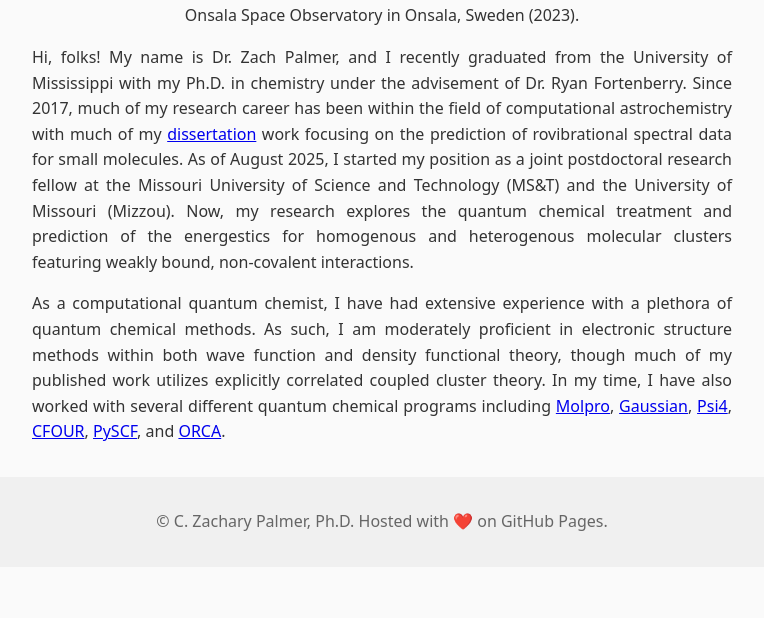
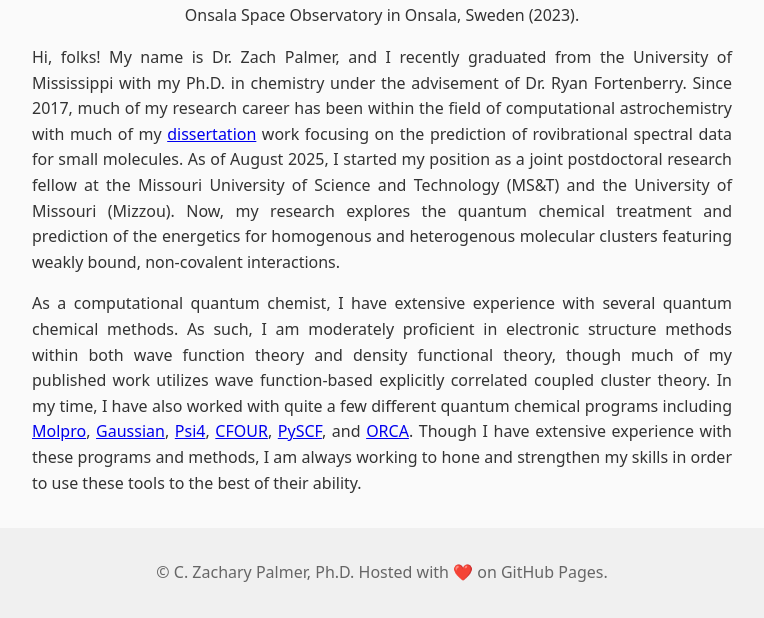
Before and after one commit to zpalmer618/zpalmer618.github.io, a Jekyll site: the page built from about.md, in a window 1280 px wide, cut to the strip 459-1077 px from the top of the page. Shown: the whole strip, without its empty margins (258-1022 px from the left). Built offline with Jekyll 4.4.1, drawn with Linux system fonts in a browser that asks for light colours; before the commit the page ends 1026 px from its top, so only the background shows below that.

Commit message:
updated about me

```diff
--- a/about.md
+++ b/about.md
@@ -14,11 +14,11 @@ title: About
 </div>
 
 <p style="text-align:justify;">
-Hi, folks! My name is Dr. Zach Palmer, and I recently graduated from the University of Mississippi with my Ph.D. in chemistry under the advisement of Dr. Ryan Fortenberry. Since 2017, much of my research career has been within the field of computational astrochemistry with much of my <a href="/pdfs/diss.pdf">dissertation</a> work focusing on the prediction of rovibrational spectral data for small molecules. As of August 2025, I started my position as a joint postdoctoral research fellow at the Missouri University of Science and Technology (MS&T) and the University of Missouri (Mizzou). Now, my research explores the quantum chemical treatment and prediction of the energestics for homogenous and heterogenous molecular clusters featuring weakly bound, non-covalent interactions.
+Hi, folks! My name is Dr. Zach Palmer, and I recently graduated from the University of Mississippi with my Ph.D. in chemistry under the advisement of Dr. Ryan Fortenberry. Since 2017, much of my research career has been within the field of computational astrochemistry with much of my <a href="/pdfs/diss.pdf">dissertation</a> work focusing on the prediction of rovibrational spectral data for small molecules. As of August 2025, I started my position as a joint postdoctoral research fellow at the Missouri University of Science and Technology (MS&T) and the University of Missouri (Mizzou). Now, my research explores the quantum chemical treatment and prediction of the energetics for homogenous and heterogenous molecular clusters featuring weakly bound, non-covalent interactions.
 </p>
 
 <p style="text-align:justify;">
-As a computational quantum chemist, I have had extensive experience with a plethora of quantum chemical methods. As such, I am moderately proficient in electronic structure methods within both wave function and density functional theory, though much of my published work utilizes explicitly correlated coupled cluster theory. In my time, I have also worked with several different quantum chemical programs including <a href="[molpro]">Molpro</a>, <a href="[guassian]">Gaussian</a>, <a href="[psi4]">Psi4</a>, <a href="[c4]">CFOUR</a>, <a href="[pyscf]">PySCF</a>, and <a href="[orca]">ORCA</a>.
+As a computational quantum chemist, I have extensive experience with several quantum chemical methods. As such, I am moderately proficient in electronic structure methods within both wave function theory and density functional theory, though much of my published work utilizes wave function-based explicitly correlated coupled cluster theory. In my time, I have also worked with quite a few different quantum chemical programs including <a href="[molpro]">Molpro</a>, <a href="[guassian]">Gaussian</a>, <a href="[psi4]">Psi4</a>, <a href="[c4]">CFOUR</a>, <a href="[pyscf]">PySCF</a>, and <a href="[orca]">ORCA</a>. Though I have extensive experience with these programs and methods, I am always working to hone and strengthen my skills in order to use these tools to the best of their ability.
 </p>
 
 [orca]: https://www.faccts.de/orca
```
Also changed, not shown: 1 other file.
